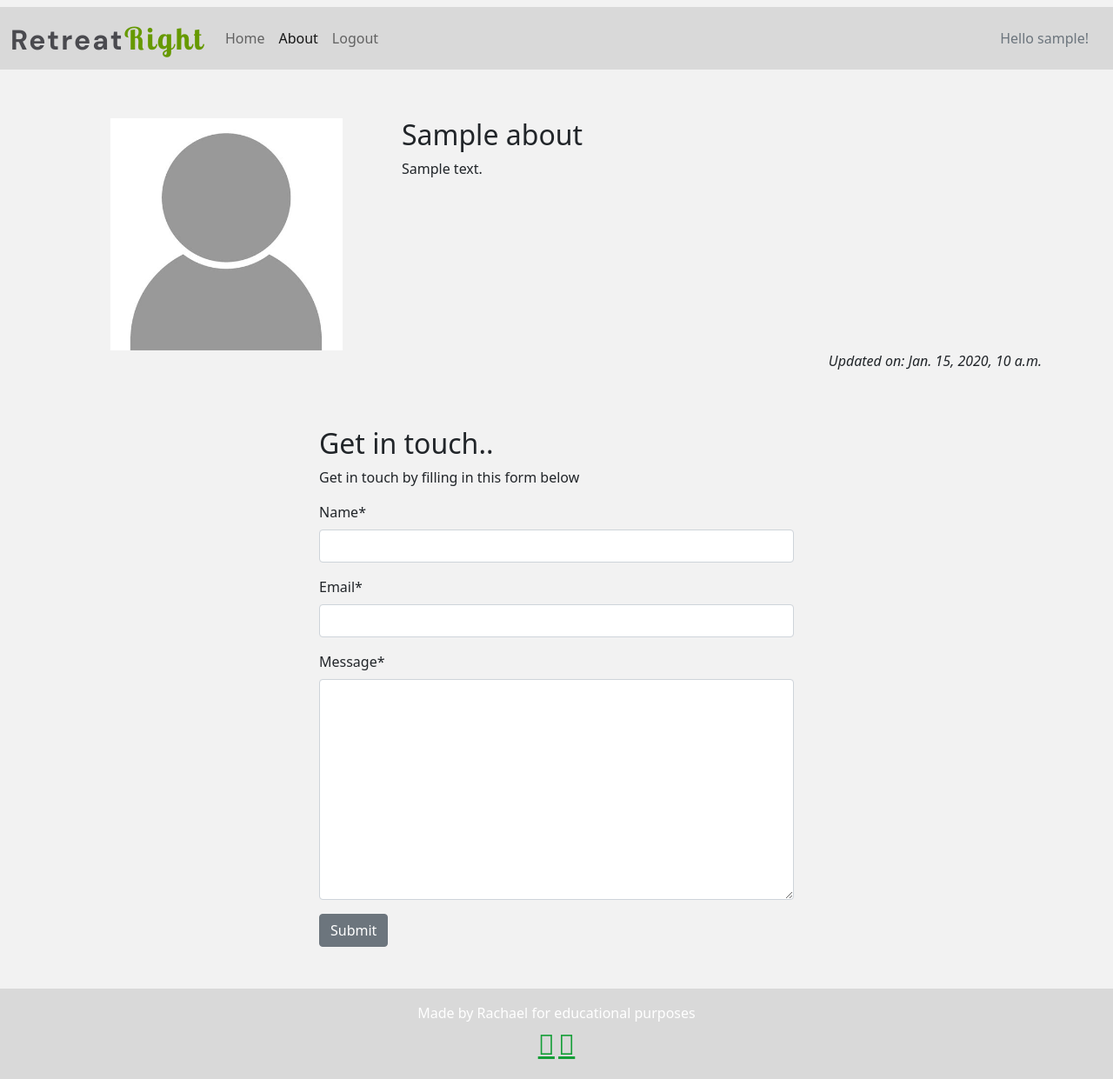
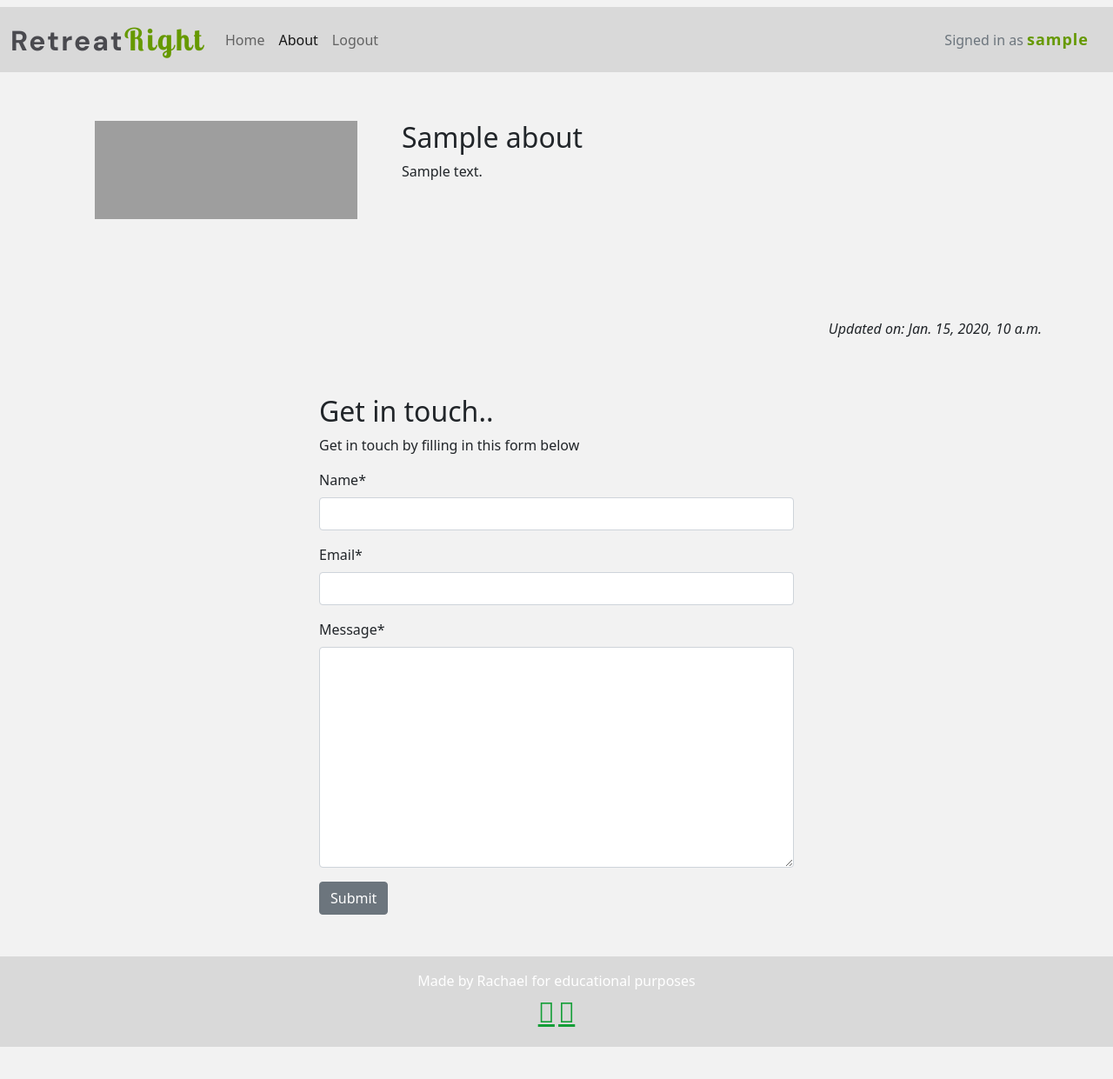
Before and after one commit to RachaelBull/retreat-right, a Django app: page /about/ in a window 1280 px wide. Shown: the whole page at 87% size. After the commit the page ends 1204 px from the top, so only its background shows below. Run offline with Django 4.2, Linux system fonts and the light colour scheme; a user stored in the database is signed in; tables that the repository leaves empty hold one stand-in row (values such as "Sample post"); some libraries are stand-ins or nearby versions; grey boxes are pictures that could not be loaded.

Commit message:
Update the about page image

```diff
--- a/about/templates/about/about.html
+++ b/about/templates/about/about.html
@@ -6,7 +6,7 @@
 <div class="container mt-5">
     <div class="row">
         <div class="col-12 col-md-4 text-center">
-            <img src="{% static 'images/nobody.jpg' %}" width="75%">
+            <img src="{% static 'images/plane.jpg' %}" width="85%" height="50%">
         </div>
         <div class="col-12 col-md-8">
             <h2>{{ about.title }}</h2>
--- a/static/css/style.css
+++ b/static/css/style.css
@@ -35,6 +35,13 @@ body {
     padding: 0;
 }
 
+#username {
+    font-weight: bold;
+    font-size: large;
+    letter-spacing: 1px;
+    color: #669900;
+}
+
 .thin {
     font-weight: 300;
 }
@@ -54,7 +61,7 @@ body {
 .card {
     border: 1px solid white;
     background-color: whitesmoke;
-    box-shadow: 10px 5px 5px #A5CBAF;
+    box-shadow: 10px 5px 5px white;
 }
 
 .image-container {
--- a/templates/base.html
+++ b/templates/base.html
@@ -69,7 +69,7 @@
                 </ul>
                 <span class="navbar-text text-muted">
                     {% if user.is_authenticated %}
-                    <p class="text-end m-3">Hello {{ user.username }}!</p>
+                    <p class="text-end m-3">Signed in as <span id="username">{{ user.username }}</span></p>
                     {% else %}
                     <p class="text-end m-3">Please login to access this sites full features.</p>
                     {% endif %}
```
Also changed, not shown: 2 other files.
